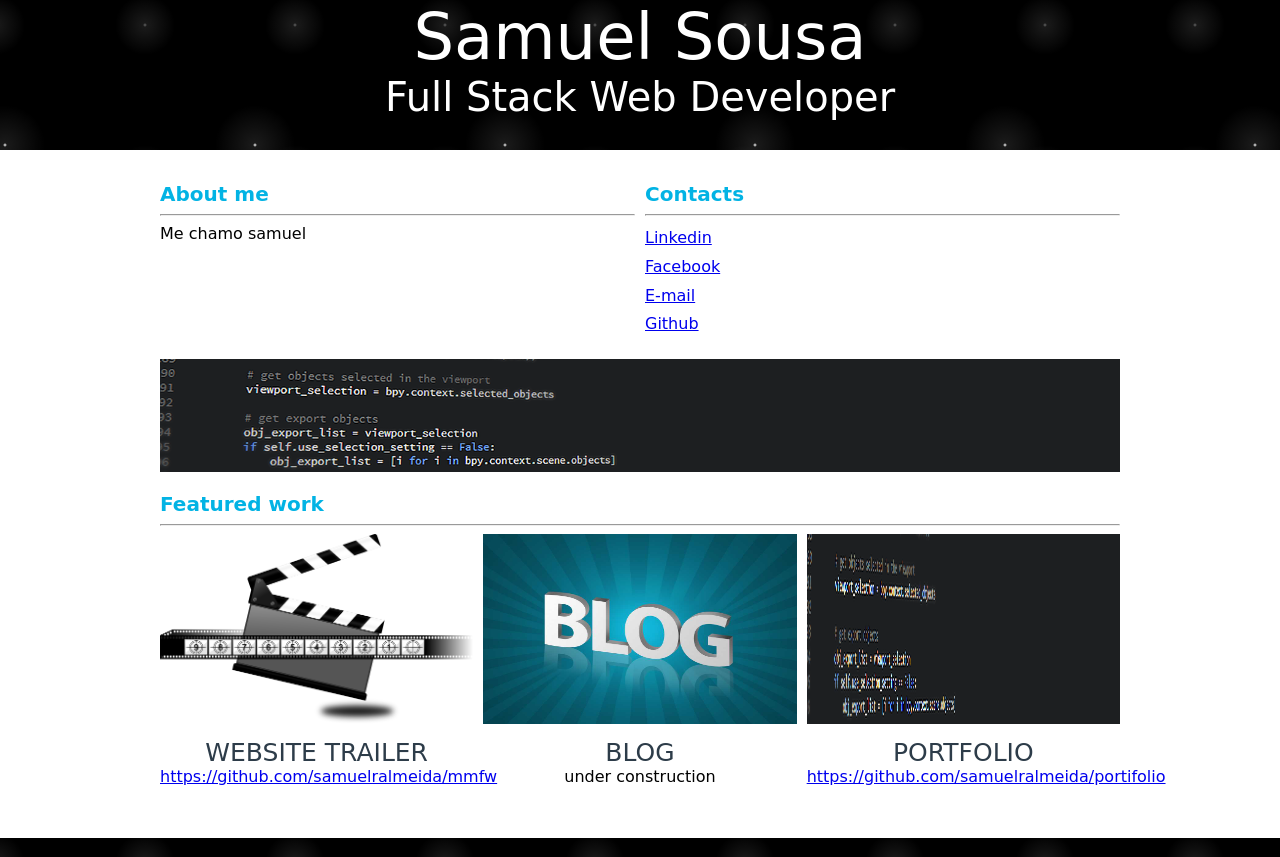
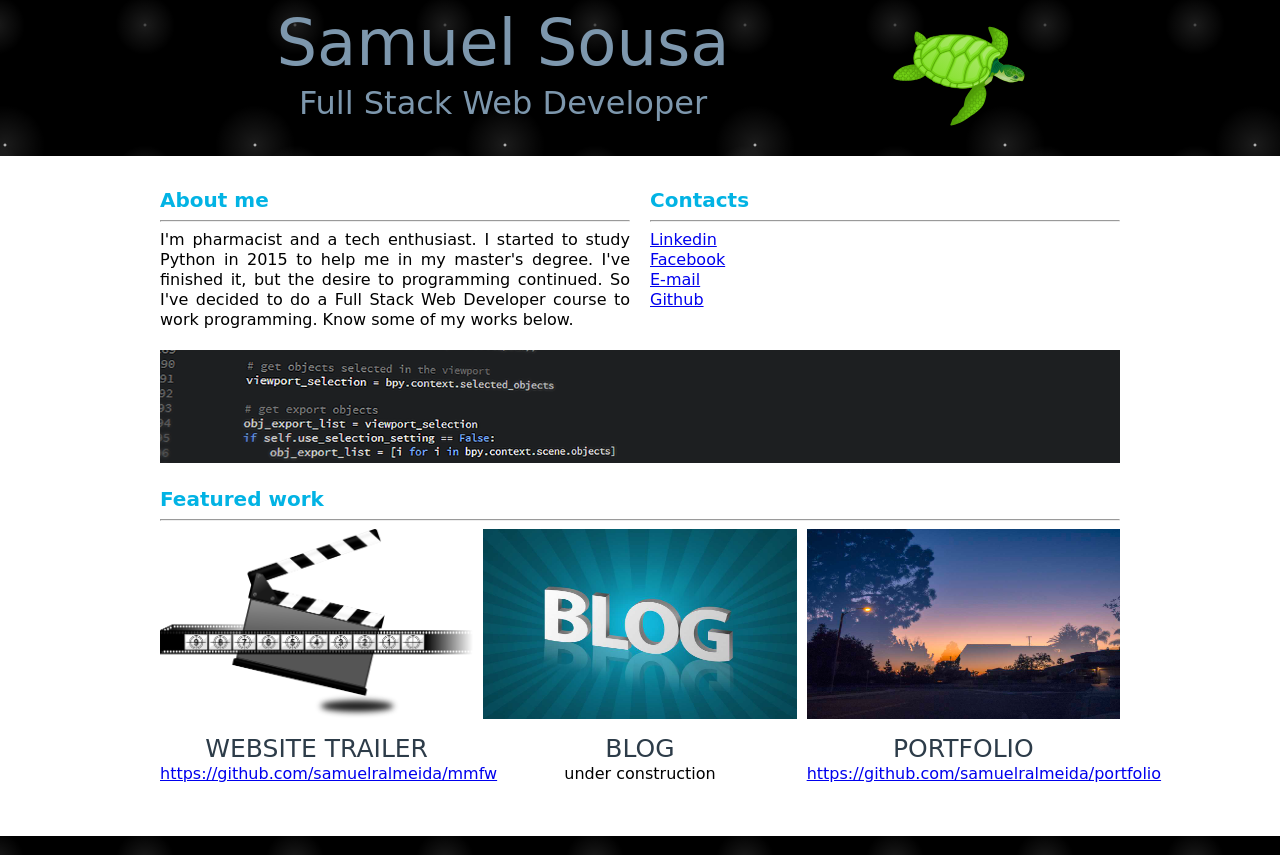
Before and after one commit to samuelralmeida/portfolio, a website: page portfolio.html in a window 1280 px wide. Drawn offline with Linux system fonts and the light colour scheme; a web font is replaced by a local one.

Commit message:
Finished images, add logo, fix title font-size

```diff
--- a/css/main.css
+++ b/css/main.css
@@ -22,20 +22,45 @@ header {
   text-align: center;
 }
 
+.table-header {
+  max-width: 60em;
+  text-align: center;
+  margin-left: auto;
+  margin-right: auto;
+}
+
+.table-header tr {
+  text-align: center;
+}
+
+.td1 {
+  width: 70%;
+}
+
+.td2 {
+  width: 30%
+}
+
 .title {
-    padding-bottom: 30px;
+  padding-bottom: 30px;
+}
+
+.logo-img {
+  width: 50%;
+  height: 50%;
 }
 
 .main-title {
+  width: 100%;
   background: transparent;
-  font-size: 4em;
-  color: white;
+  font-size: 5vmax;
+  color: #7d97ad;
   margin: 0px;
 }
 .sub-title {
   background: transparent;
-  font-size: 2.5em;
-  color: white;
+  font-size: 2.5vmax;
+  color: #7d97ad;
   margin: 0px;
 }
 
@@ -71,10 +96,15 @@ h1 {
 
 p {
   font-size: 16px;
+  line-height: 1.25em;
 }
 
 .me, .contacts {
   width: 100%;
+}
+
+.me p {
+  text-align: justify;
 }
 
 .main-img, .contacts {
@@ -113,7 +143,12 @@ img {
 }
 
 .work-txt {
+  width: 100%;
   margin-top: 10px;
+}
+
+.work-img {
+  width: 100%;
 }
 
 .work-img img {
@@ -172,7 +207,7 @@ div#contacts {
 }
 
 .table-contact {
-  width: 1005;
+  width: 100%;
   text-align: center;
   margin-left: auto;
   margin-right: auto;
@@ -203,8 +238,8 @@ div#contacts {
     display: block;
   }
   .me, .contacts {
-    width: calc((100% - 10px)/2);
-    margin-right: 10px;
+    width: calc((100% - 20px)/2);
+    margin-right: 20px;
   }
   .contacts {
     margin-right: 0px;
--- a/portfolio.html
+++ b/portfolio.html
@@ -13,10 +13,23 @@
 <body>
 
 	<header>
-		<div class="title">
-			<p class="main-title">Samuel Sousa</p>
-	        <p class="sub-title">Full Stack Web Developer</p>
-        </div>
+		<div class="header-container">
+			<table class="table-header">
+				<tr>
+					<td class="td1">
+						<div class="title">
+							<p class="main-title">Samuel Sousa</p>
+					        <p class="sub-title">Full Stack Web Developer</p>
+        				</div>
+					</td>
+					<td class="td2">
+        				<div class="logo">
+        					<img class="logo-img" src="img/img_src/fixed/turtle_logo.svg">
+       					</div>
+					</td>
+    			</tr>
+			</table>
+		</div>
 	</header>
 
 	<main>
@@ -24,7 +37,11 @@
 			<section class="me">
 				<h1>About me</h1>
 				<hr>
-				<p>Me chamo samuel</p>
+				<p>I'm pharmacist and a tech enthusiast. I started to study
+				Python in 2015 to help me in my master's degree. I've finished
+				it, but the desire to programming continued. So I've decided to
+				do a Full Stack Web Developer course to work programming.
+				Know some of my works below.</p>
 			</section>
 
 			<section class="contacts">
@@ -41,9 +58,7 @@
 
 		<section class="main-img">
 			<picture>
-				<source media="(min-width: 650px)" srcset="img/programação-1600_short_2x.png 2x">
-				<source media="(min-width: 465px)" srcset="img/programação-800_medium_1x.png 1x">
-				<img class="main-img" srcset="img/programação-400_small.png" alt="Illustrative picture about web development">
+				<img srcset="img/img_src/fixed/programming-1600_short_2x.png 2x" alt="Illustrative picture about web development">
 	   		</picture>
 		</section>
 
@@ -59,7 +74,7 @@
 						<picture>
 							<source media="(min-width: 1024px)" srcset="img/clapperboard-1600_large_2x.png 2x">
 							<source media="(min-width: 500px)" srcset="img/clapperboard-800_medium_1x.png 1x">
-							<img srcset="img/clapperboard-400_small.png" alt="Clap board">
+							<img srcset="img/clapperboard-400_small.png" alt="Illustrative picture to Website Trailer work">
 				   		</picture>
 					</div>
 					<div class="work-txt">
@@ -73,7 +88,7 @@
 						<picture>
 							<source media="(min-width: 1024px)" srcset="img/blog-1600_large_2x.jpg 2x">
 							<source media="(min-width: 500px)" srcset="img/blog-800_medium_1x.jpg 1x">
-							<img srcset="img/blog-400_small.jpg" alt="Illustrative picture about web development">
+							<img srcset="img/blog-400_small.jpg" alt="Illustrative picture to Blog work">
 				   		</picture>
 					</div>
 					<div class="work-txt">
@@ -85,14 +100,14 @@
 				<section class="work work3">
 					<div class="work-img">
 						<picture>
-							<source media="(min-width: 650px)" srcset="img/programação-1600_short_2x.png">
-							<source media="(min-width: 465px)" srcset="img/programação-800_medium_1x.png">
-							<img srcset="https://placehold.it/350x150" alt="Illustrative picture about web development">
+							<source media="(min-width: 650px)" srcset="img/portfolio-img-1600_large_2x.jpg">
+							<source media="(min-width: 465px)" srcset="img/portfolio-img-800_medium_1x.jpg">
+							<img srcset="img/portfolio-img-400_small.jpg" alt="Illustrative picture to Portfolio work">
 				   		</picture>
 					</div>
 					<div class="work-txt">
 						<p class="work-title">PORTFOLIO</p>
-						<p><a href="https://github.com/samuelralmeida/portifolio">https://github.com/samuelralmeida/portifolio</a></p>
+						<p><a href="https://github.com/samuelralmeida/portfolio">https://github.com/samuelralmeida/portfolio</a></p>
 					</div>
 				</section>
 			</section>
```
Also changed, not shown: Gruntfile.js (+5 -5 lines), img/img_src/fixed/programming-1600_short_2x.png (added), img/img_src/fixed/programming.png (added), img/img_src/fixed/turtle_logo.svg (added), img/main-image-1600_large_2x.jpg (deleted), img/main-image-400_small.jpg (deleted), img/main-image-800_medium_1x.jpg (deleted), img/portfolio-img-1600_large_2x.jpg (added), img/portfolio-img-400_small.jpg (added), img/portfolio-img-800_medium_1x.jpg (added), img/programação-1600_large_2x.png (deleted), img/programação-400_small.png (deleted), img/programação-800_medium_1x.png (deleted), img_src/fixed/programming-1600_short_2x.png (renamed from img/programação-1600_short_2x.png), 4 more files.
